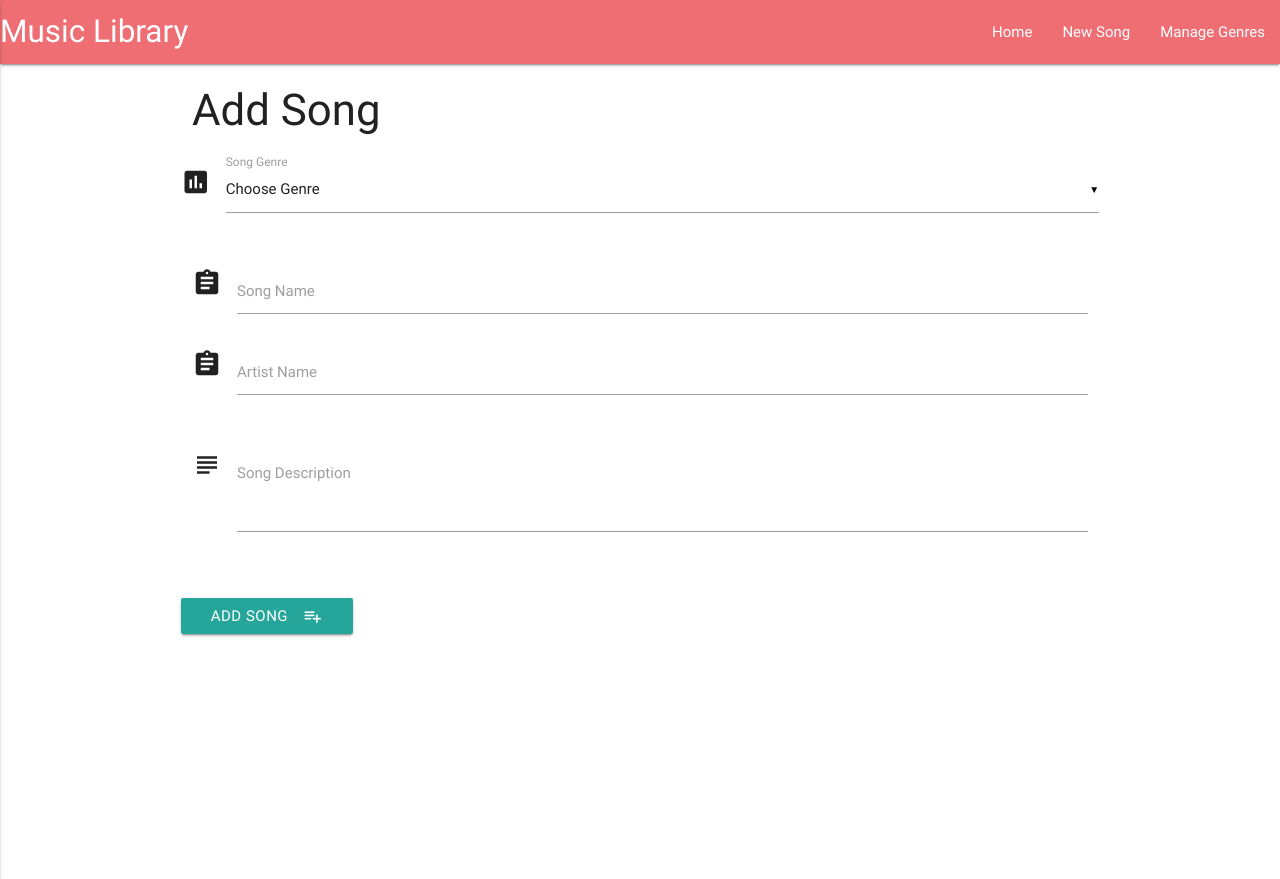
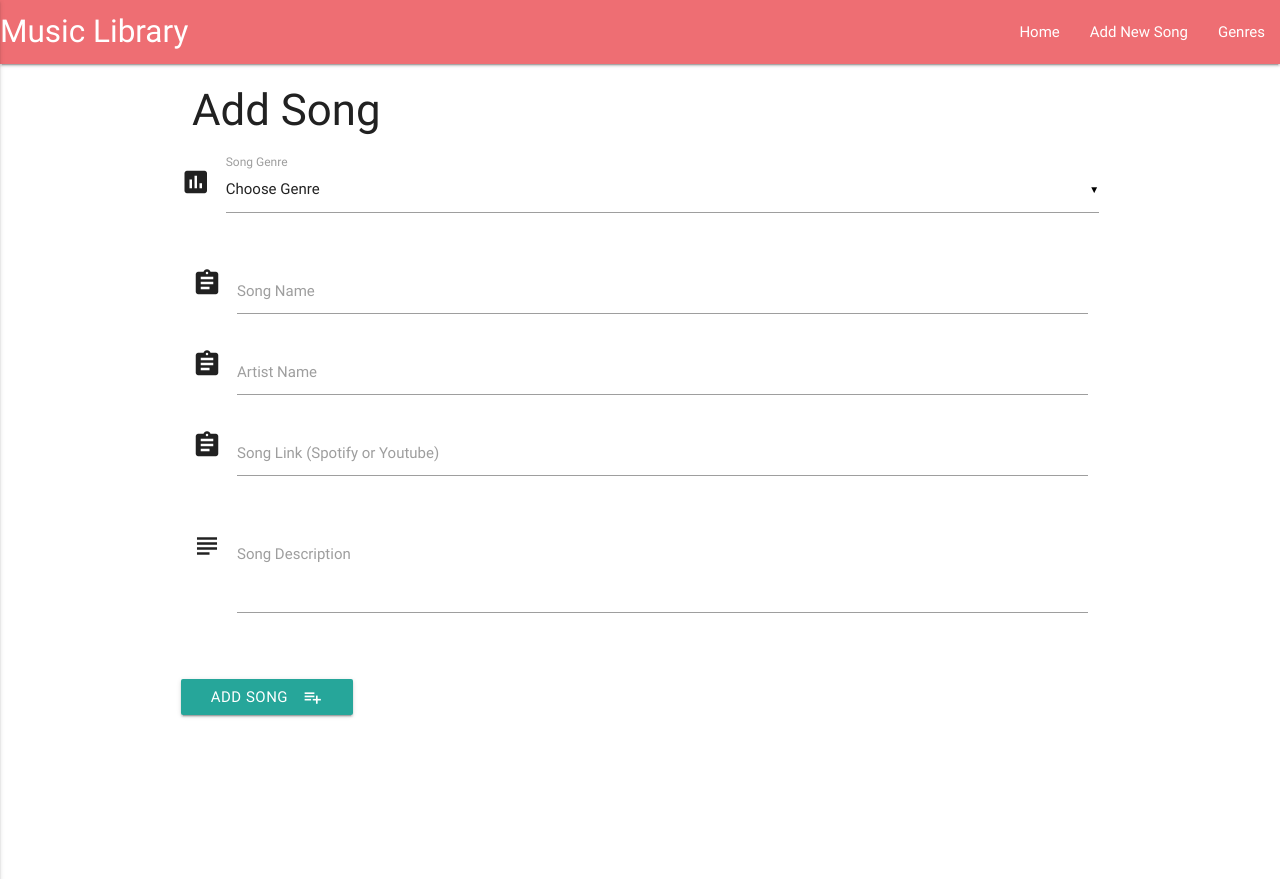
Before and after one commit to aleesang/milestone-project-three, a Flask app: page /add_song in a window 1280 px wide. Shown: the top 879 px of the page. Run offline with Flask 2, Linux system fonts and the light colour scheme; data that the repository does not hold is empty; some libraries are stand-ins or nearby versions.

Commit message:
updated app routes and amended some content in templates

```diff
--- a/templates/addsong.html
+++ b/templates/addsong.html
@@ -1,7 +1,7 @@
 {% extends 'base.html' %} {% block content %}
 <h3>Add Song</h3>
 <div class="row">
-    <form action="{{ url_for('insert_song') }}" method="POST"  class="col s12">
+    <form action="{{ url_for('get_songs') }}" method="POST"  class="col s12">
         <div class="row">
             <div class="row">
                 <div class="input-field col s12">
@@ -9,7 +9,7 @@
                     <select id="genre" name="genre_name">
                   <option value="" disabled selected>Choose Genre</option>
                   {% for gen in genres %}
-                      <option value="{{cat.genre_name}}">{{gen.genre_name}}</option>
+                      <option value="{{gen.genre_name}}">{{gen.genre_name}}</option>
                   {% endfor %}
                 </select>
                     <label>Song Genre</label>
@@ -24,6 +24,11 @@
                 <i class="material-icons prefix">assignment</i>
                 <input id="artist_name" name="artist_name" type="text">
                 <label for="icon_prefix">Artist Name</label>
+            </div>
+            <div class="input-field col s12">
+                <i class="material-icons prefix">assignment</i>
+                <input id="song_link"" name="song_link"" type="text">
+                <label for="icon_prefix">Song Link (Spotify or Youtube)</label>
             </div>
         </div>
         <div class="row">
--- a/templates/base.html
+++ b/templates/base.html
@@ -15,13 +15,13 @@
                 <a href="#" data-activates="mobile-demo" class="button-collapse"><i class="material-icons">menu</i></a>
                 <ul id="nav-mobile" class="right hide-on-med-and-down">
                     <li><a href="{{url_for('get_songs')}}">Home</a></li>
-                    <li><a href="{{url_for('add_song')}}">New Song</a></li>
-                    <li><a href="{{url_for('get_genres')}}">Manage Genres</a></li>
+                    <li><a href="{{url_for('add_song')}}">Add New Song</a></li>
+                    <li><a href="{{url_for('get_genres')}}">Genres</a></li>
                 </ul>
                 <ul class="side-nav" id="mobile-demo">
                     <li><a href="{{url_for('get_songs')}}">Home</a></li>
-                    <li><a href="{{url_for('add_song')}}">New Song</a></li>
-                    <li><a href="{{url_for('get_genres')}}">Manage Genres</a></li>
+                    <li><a href="{{url_for('add_song')}}">Add New Song</a></li>
+                    <li><a href="{{url_for('get_genres')}}">Genres</a></li>
                 </ul>
             </div>
         </nav>
```
Also changed, not shown: templates/editsongs.html (+15 -8 lines).
